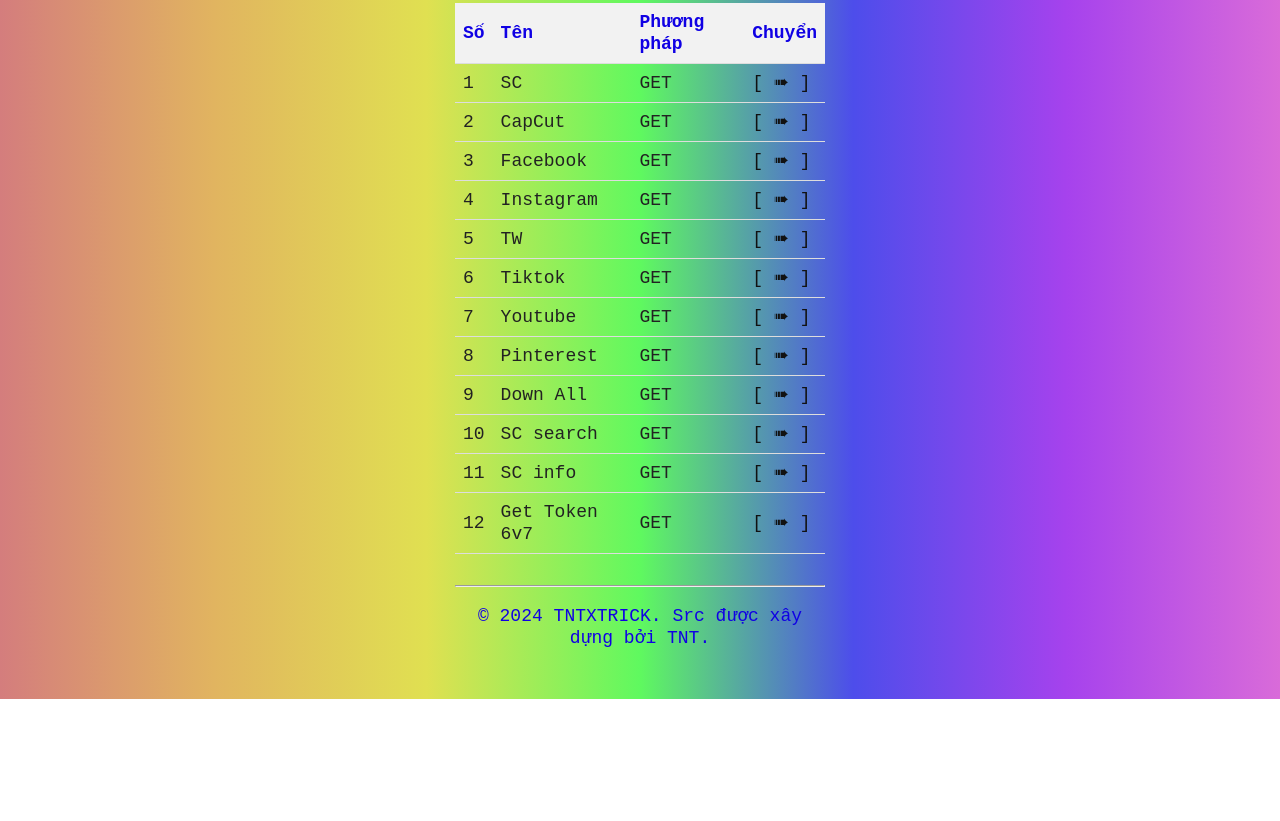
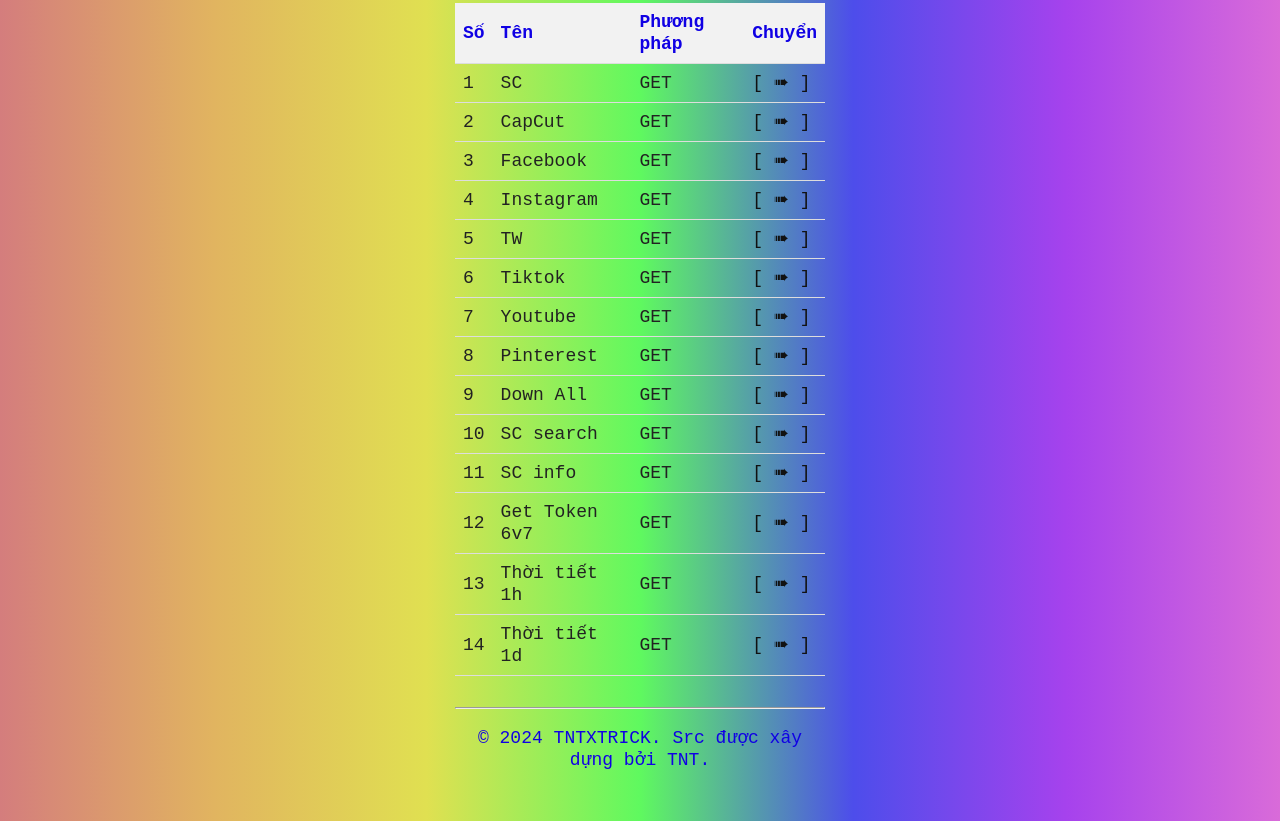
Before and after one commit to vanthuankk/Apitest, a website: page index.html in a window 1280 px wide. Shown: the part 450-1271 px from the top of the page. Before the commit the page ends 1149 px from the top, so only its background shows below. Drawn offline with Linux system fonts and the light colour scheme.

Commit message:
Update index.html

```diff
--- a/index.html
+++ b/index.html
@@ -420,6 +420,18 @@
               <td>GET</td>
               <td><a href="/token6v7?user=tnt?pass=123?twofa=">[ ➠ ]</a></td>
           </tr>
+          <tr>
+              <td>13</td>
+              <td>Thời tiết 1h</td>
+              <td>GET</td>
+              <td><a href="/weather1h?loca=hanoi">[ ➠ ]</a></td>
+          </tr>
+          <tr>
+              <td>14</td>
+              <td>Thời tiết 1d</td>
+              <td>GET</td>
+              <td><a href="/weather1d?loca=hanoi">[ ➠ ]</a></td>
+          </tr>
         </table>
         <br>
         <hr>
```
